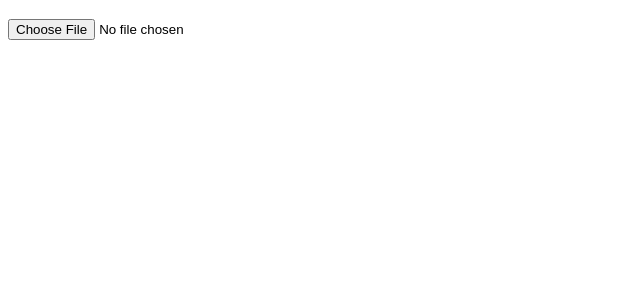
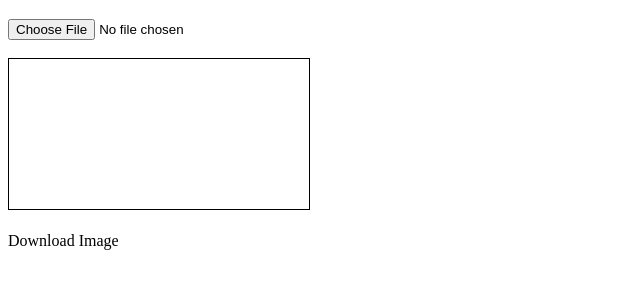
Before and after one commit to arafffexe/Image-Compressor, a plain HTML site: page index.html in a window 1280 px wide. Shown: the part 61-350 px from the top of the page, without its empty margins (0-640 px from the left). Drawn offline with Linux system fonts and the light colour scheme.

Commit message:
index.html

```diff
--- a/index.html
+++ b/index.html
@@ -6,9 +6,16 @@
 <body>
 
 <h1>Image Compressor</h1>
+
 <input type="file" id="upload">
+
 <br><br>
-<canvas id="canvas"></canvas>
+
+<canvas id="canvas" style="border:1px solid black;"></canvas>
+
+<br><br>
+
+<a id="download" download="compressed.jpg">Download Image</a>
 
 <script src="script.js"></script>
 
```
